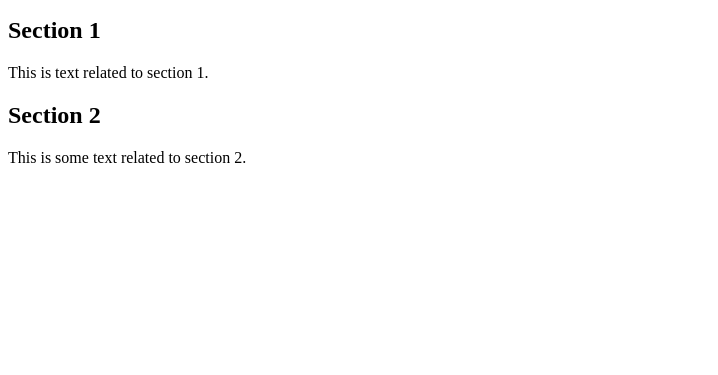
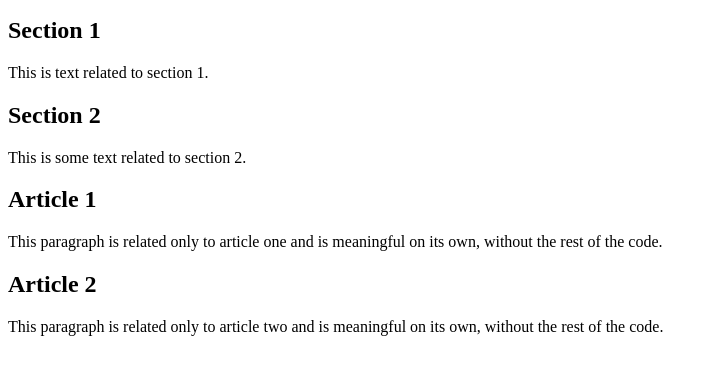
Before and after one commit to the-unknown-monkey/web-dev-journey, a plain HTML site: page index.html in a window 1280 px wide. Shown: the part 101-476 px from the top of the page, without its empty margins (0-718 px from the left). Drawn offline with Linux system fonts and the light colour scheme.

Commit message:
version 0.4

```diff
--- a/index.html
+++ b/index.html
@@ -19,5 +19,14 @@
         <h1>Section 2</h1>
         <p>This is some text related to section 2.</p>
     </section>
+    <article>
+        <h1>Article 1</h1>
+        <p>This paragraph is related only to article one and is meaningful on its own, without the rest of the code.</p>
+    </article>
+
+    <article>
+        <h1>Article 2</h1>
+        <p>This paragraph is related only to article two and is meaningful on its own, without the rest of the code.</p>
+    </article>
 </body>
 </html>
```
